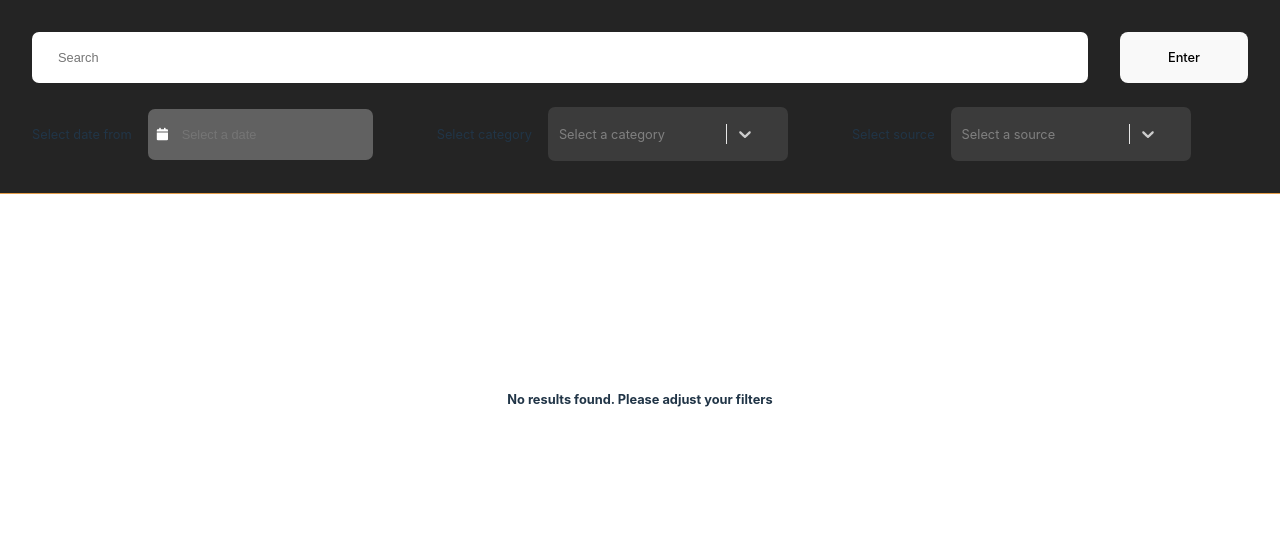
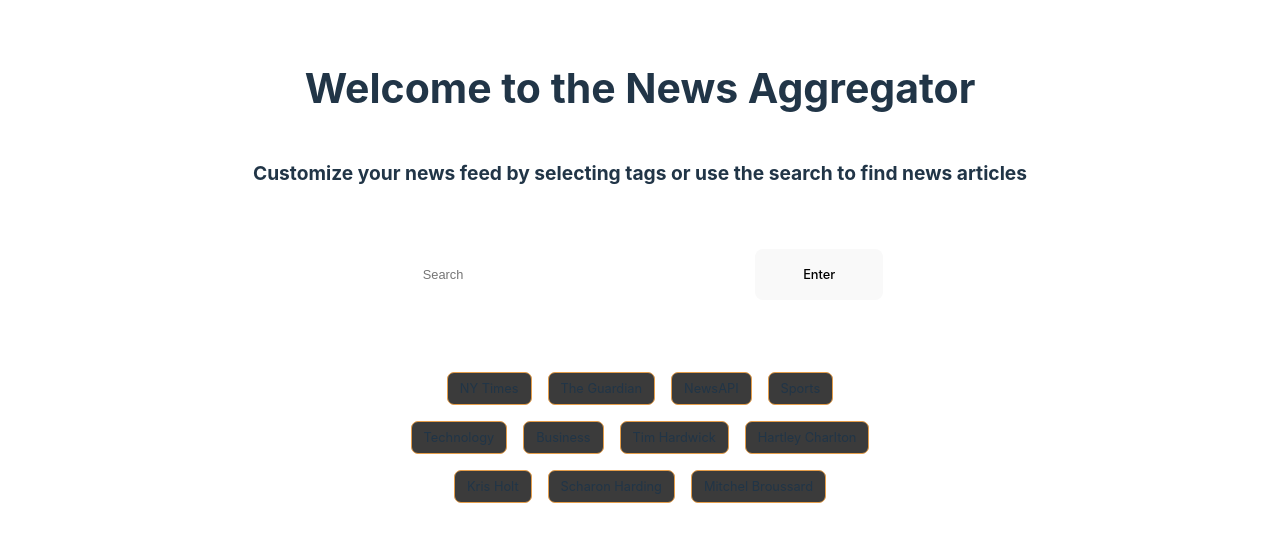
Before and after one commit to TheMayman/news-aggr, a React (Vite) app: page / in a window 1280 px wide. Shown: the top 542 px of the page. Built offline with nearby package versions, Linux system fonts and the light colour scheme.

Commit message:
adding tags

```diff
--- a/src/App.jsx
+++ b/src/App.jsx
@@ -1,13 +1,8 @@
-import { ArticlesProvider } from "./contexts/ArticlesContext"
-import SearchPage from "./routes/SearchPage"
+import HomePage from "./routes/HomePage"
 import "./styles/App.scss"
 
 const App = () => {
-	return (
-		<ArticlesProvider>
-			<SearchPage />
-		</ArticlesProvider>
-	)
+	return <HomePage />
 }
 
 export default App
--- /dev/null
+++ b/src/components/common/Tag.jsx
@@ -0,0 +1,21 @@
+import { useState } from "react"
+
+const Tag = ({ text, onToggle }) => {
+	const [isSelected, setIsSelected] = useState(false)
+
+	const toggleSelect = () => {
+		setIsSelected((prev) => !prev)
+		onToggle(text)
+	}
+
+	return (
+		<div
+			className={`tag-container ${isSelected ? "selected" : ""}`}
+			onClick={toggleSelect}
+		>
+			{text}
+		</div>
+	)
+}
+
+export default Tag
--- a/src/components/searchPage/SearchBar.jsx
+++ b/src/components/searchPage/SearchBar.jsx
@@ -3,6 +3,7 @@ import SearchInput from "../common/SearchInput"
 import SearchButton from "../common/SearchButton"
 import { Field, Form, Formik } from "formik"
 import { MIN_SEARCH_LENGTH } from "../../config/config"
+import { useNavigate, useLocation } from "react-router-dom"
 
 const SearchBar = ({ setSearchQuery }) => {
 	const validationSchema = Yup.object().shape({
@@ -11,14 +12,20 @@ const SearchBar = ({ setSearchQuery }) => {
 			`Search query must be at least ${MIN_SEARCH_LENGTH} characters`
 		),
 	})
+	const navigate = useNavigate()
+	const location = useLocation()
 	return (
-		<div className="search-bar-container">
+		<div className="search-bar">
 			<Formik
 				initialValues={{
 					searchQuery: "",
 				}}
 				onSubmit={(values) => {
+					console.log("submitting")
 					setSearchQuery(values.searchQuery)
+					if (location.pathname !== "/search") {
+						navigate("/search")
+					}
 				}}
 				validationSchema={validationSchema}
 			>
--- a/src/main.jsx
+++ b/src/main.jsx
@@ -2,33 +2,34 @@ import React from "react"
 import ReactDOM from "react-dom/client"
 import "./styles/index.scss"
 import { createBrowserRouter, RouterProvider } from "react-router-dom"
-import Root from "./routes/Root.jsx"
 import ErrorPage from "./routes/ErrorPage.jsx"
 import SearchPage from "./routes/SearchPage.jsx"
 import { QueryClient, QueryClientProvider } from "@tanstack/react-query"
 import { ReactQueryDevtools } from "@tanstack/react-query-devtools"
+import { ArticlesProvider } from "./contexts/ArticlesContext.jsx"
+import App from "./App.jsx"
 
 const queryClient = new QueryClient()
 
 const router = createBrowserRouter([
 	{
 		path: "/",
-		element: <Root />,
+		element: <App />,
 		errorElement: <ErrorPage />,
-		children: [
-			{
-				path: "search",
-				element: <SearchPage />,
-				errorElement: <ErrorPage />,
-			},
-		],
+	},
+	{
+		path: "search",
+		element: <SearchPage />,
+		errorElement: <ErrorPage />,
 	},
 ])
 
 ReactDOM.createRoot(document.getElementById("root")).render(
 	<React.StrictMode>
 		<QueryClientProvider client={queryClient}>
-			<RouterProvider router={router} />
+			<ArticlesProvider>
+				<RouterProvider router={router} />
+			</ArticlesProvider>
 			<ReactQueryDevtools initialIsOpen={false} />
 		</QueryClientProvider>
 	</React.StrictMode>
--- /dev/null
+++ b/src/routes/HomePage.jsx
@@ -0,0 +1,58 @@
+import { useContext, useEffect, useState } from "react"
+import SearchBar from "../components/searchPage/SearchBar"
+import { ArticlesContext } from "../contexts/ArticlesContext"
+import Tag from "../components/common/Tag"
+
+const HomePage = () => {
+	const { setSearchQuery } = useContext(ArticlesContext)
+	const [selectedTags, setSelectedTags] = useState([])
+	const tags = [
+		{ text: "NY Times", type: "source" },
+		{ text: "The Guardian", type: "source" },
+		{ text: "NewsAPI", type: "source" },
+		{ text: "Sports", type: "category" },
+		{ text: "Technology", type: "category" },
+		{ text: "Business", type: "category" },
+		{ text: "Tim Hardwick", type: "author" },
+		{ text: "Hartley Charlton", type: "author" },
+		{ text: "Kris Holt", type: "author" },
+		{ text: "Scharon Harding", type: "author" },
+		{ text: "Mitchel Broussard", type: "author" },
+	]
+	const handleTagToggle = (tag) => {
+		setSelectedTags((prevTags) => {
+			if (prevTags.some((t) => t.text === tag.text)) {
+				return prevTags.filter((t) => t.text !== tag.text)
+			} else {
+				return [...prevTags, tag]
+			}
+		})
+	}
+	useEffect(() => {
+		console.log(selectedTags, "selectedTags")
+	}, [selectedTags])
+
+	return (
+		<section className="home-page-container">
+			<h1>Welcome to the News Aggregator</h1>
+			<h2>
+				Customize your news feed by selecting tags or use the search to find
+				news articles
+			</h2>
+			<div className="search-container">
+				<SearchBar setSearchQuery={setSearchQuery} />
+			</div>
+			<div className="tags-container">
+				{tags.map((tag, index) => (
+					<Tag
+						key={index}
+						text={tag.text}
+						onToggle={() => handleTagToggle(tag)}
+					/>
+				))}
+			</div>
+		</section>
+	)
+}
+
+export default HomePage
--- a/src/routes/Root.jsx
+++ /dev/null
@@ -1,7 +0,0 @@
-import App from "../App"
-
-const Root = () => {
-	return <App />
-}
-
-export default Root
--- a/src/styles/App.scss
+++ b/src/styles/App.scss
@@ -3,12 +3,15 @@
 @import "./common/SearchInput.scss";
 @import "./common/SearchButton.scss";
 @import "./searchPage/SearchBar.scss";
+@import "./searchPage/SearchBarContainer.scss";
 @import "./common/ArticleCard.scss";
 @import "./searchPage/SearchFilters.scss";
 @import "./common/ResultsContainer.scss";
 @import "./common/NoResults.scss";
 @import "./common/ErrorContainer.scss";
 @import "./common/LoadingContainer.scss";
+@import "./homePage/homePageHero.scss";
+@import "./common/Tag.scss";
 
 html,
 body {
--- /dev/null
+++ b/src/styles/common/Tag.scss
@@ -0,0 +1,10 @@
+.tag-container {
+	border-radius: 7px;
+	background-color: $input-background-color;
+	padding: 0.5rem 0.75rem;
+	border: 1px solid $golden-color;
+	cursor: pointer;
+	&.selected {
+		background-color: $golden-color;
+	}
+}
--- /dev/null
+++ b/src/styles/homePage/homePageHero.scss
@@ -0,0 +1,30 @@
+.home-page-container {
+	display: flex;
+	flex-direction: column;
+	align-items: center;
+	padding: 2rem;
+	.search-container {
+		width: 100%;
+	}
+}
+.tags-container {
+	display: flex;
+	flex-wrap: wrap;
+	justify-content: center;
+	margin: 1rem 0;
+	gap: 1rem;
+	width: 100%;
+}
+
+@media (min-width: 900px) {
+	.home-page-container {
+		.search-container {
+			width: 40%;
+			margin: 3rem auto;
+		}
+		.tags-container {
+			width: 40%;
+			margin: 0 auto;
+		}
+	}
+}
--- a/src/styles/searchPage/SearchBar.scss
+++ b/src/styles/searchPage/SearchBar.scss
@@ -1,13 +1,6 @@
-.search-bar-fixed-container {
-	position: fixed;
-	top: 0;
-	left: 0rem;
-	right: 0rem;
-	background-color: $background-color;
-	border-bottom: 1px solid $golden-color;
-	padding: 2rem;
-	.search-bar-container {
+.search-bar {
 	margin-bottom: 1.5rem;
+	width: 100%;
 	.search-form {
 		width: 100%;
 		display: flex;
@@ -17,4 +10,3 @@
 		}
 	}
 }
-}
--- /dev/null
+++ b/src/styles/searchPage/SearchBarContainer.scss
@@ -0,0 +1,9 @@
+.search-bar-fixed-container {
+	position: fixed;
+	top: 0;
+	left: 0rem;
+	right: 0rem;
+	background-color: $background-color;
+	border-bottom: 1px solid $golden-color;
+	padding: 2rem;
+}
--- a/src/styles/variables.scss
+++ b/src/styles/variables.scss
@@ -1,3 +1,4 @@
 $background-color: #242424;
 $golden-color: #e49d4a;
 $font-color-primary: #f1f5f9;
+$input-background-color: #3b3b3b;
```
Lines whose indentation alone changed are shown as unchanged.
